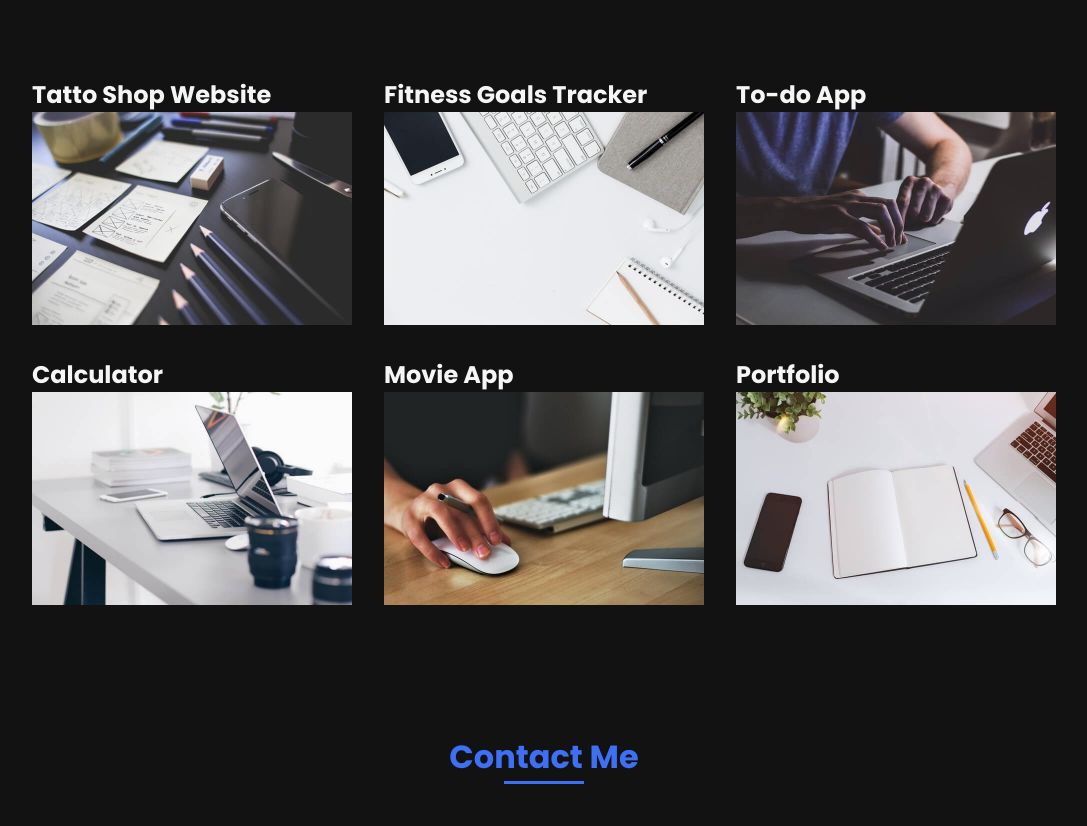
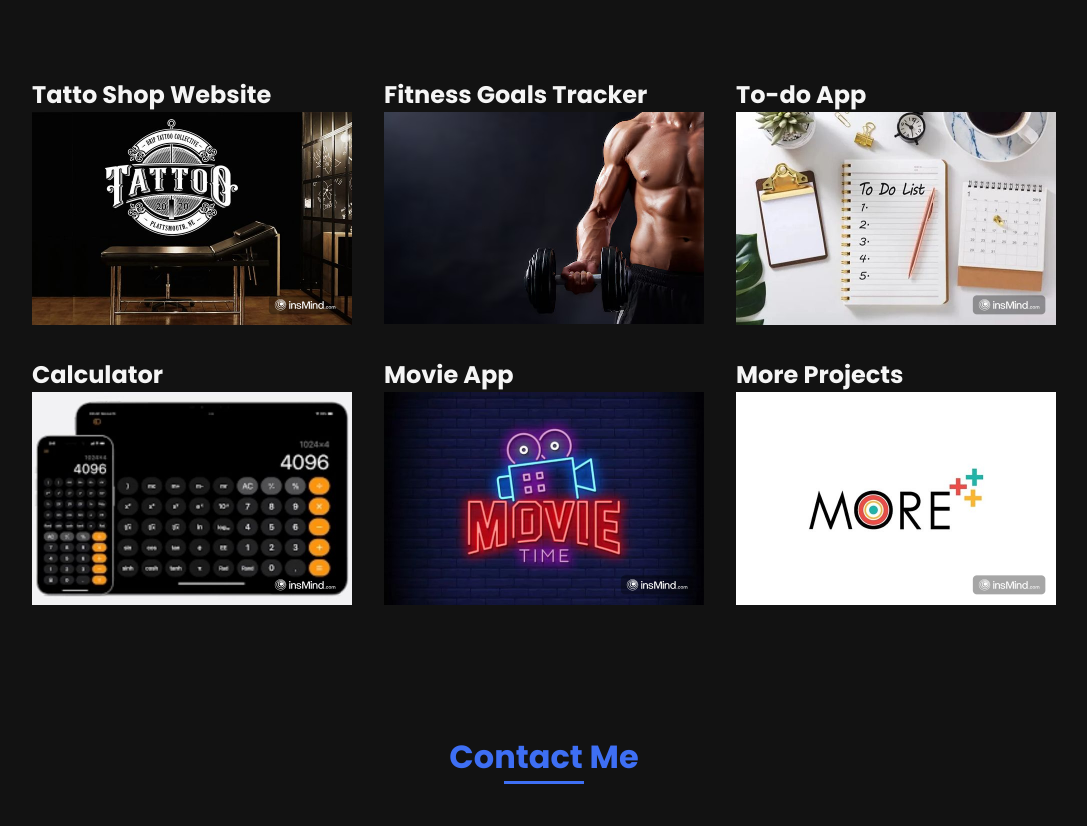
Before and after one commit to Boitumeloh/Boitumeloh.github.io, a plain HTML site: page index.html in a window 1280 px wide. Shown: the part 2155-2981 px from the top of the page, without its empty margins (96-1183 px from the left). Drawn offline with nearby package versions, Linux system fonts and the light colour scheme.

Commit message:
added images to projects

```diff
--- a/index.html
+++ b/index.html
@@ -179,7 +179,7 @@
               href="https://boitumeloh.github.io/projectclient/"
               class="work__img"
             >
-              <img src="assets/img/work1.jpg" alt="" />
+              <img src="assets/img/tattoo1.jpg" alt="" />
             </a>
           </div>
 
@@ -189,34 +189,34 @@
             href="https://boitumeloh.github.io/CRUDfitnessApp/"
             class="work__img"
           >
-            <img src="assets/img/work2.jpg" alt="" />
+            <img src="assets/img/1-95068243.jpeg" alt="" />
           </a>
         </div>
         <div class="projects__header">
             <h2>To-do App</h2>
           <a href="https://boitumeloh.github.io/TO-DO-list/" class="work__img">
-            <img src="assets/img/work3.jpg" alt="" />
+            <img src="assets/img/to-do1.jpg" alt="" />
           </a>
         </div>
         <div class="projects__header">
             <h2>Calculator</h2>
           <a href="https://boitumeloh.github.io/calculator/" class="work__img">
-            <img src="assets/img/work4.jpg" alt="" />
+            <img src="assets/img/calculator1.jpg" alt="" />
           </a>
         </div>
         <div class="projects__header">
             <h2>Movie App</h2>
           <a href="https://boitumeloh.github.io/CRUDmovieapp/" class="work__img">
-            <img src="assets/img/work5.jpg" alt="" />
+            <img src="assets/img/movie1.jpg" alt="" />
           </a>
         </div>
         <div class="projects__header">
-            <h2>Portfolio</h2>
+            <h2>More Projects</h2>
           <a
             href="https://boitumeloh.github.io/Intro-to-programming/"
             class="work__img"
           >
-            <img src="assets/img/work6.jpg" alt="" />
+            <img src="assets/img/moreproject.jpg" alt="" />
           </a>
         </div>
         </div>
```
Also changed, not shown: assets/img/1-8a3d8ce6.jpeg (added), assets/img/1-95068243.jpeg (added), assets/img/calculator.png (added), assets/img/calculator1.jpg (added), assets/img/fitness.avif (added), assets/img/images.png (added), assets/img/more1.jpg (added), assets/img/moreproject.jpg (added), assets/img/movie.avif (added), assets/img/movie1.jpg (added), assets/img/tattoo.webp (added), assets/img/tattoo1.jpg (added), assets/img/to-do.webp (added), assets/img/to-do1.jpg (added), 2 other files.
